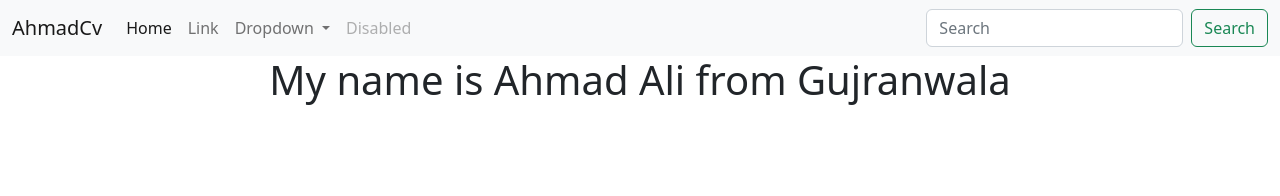
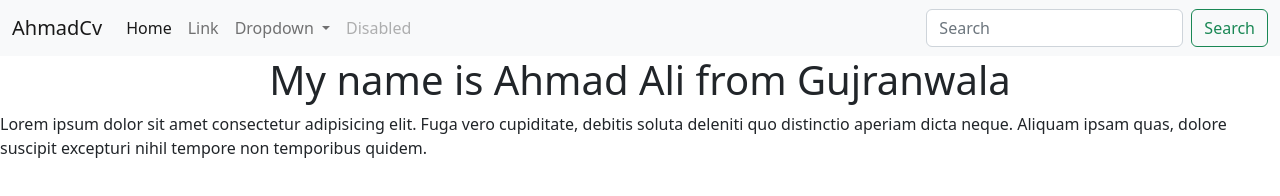
Before and after one commit to ahmadsahb/home.github.io, a plain HTML site: page index.html in a window 1280 px wide. Drawn offline with nearby package versions, Linux system fonts and the light colour scheme.

Commit message:
new commit

```diff
--- a/index.html
+++ b/index.html
@@ -44,6 +44,7 @@
         </div>
       </nav>
       <h1 style="text-align: center;">My name is Ahmad Ali from Gujranwala</h1>
+      <p>Lorem ipsum dolor sit amet consectetur adipisicing elit. Fuga vero cupiditate, debitis soluta deleniti quo distinctio aperiam dicta neque. Aliquam ipsam quas, dolore suscipit excepturi nihil tempore non temporibus quidem.</p>
     <script src="https://cdn.jsdelivr.net/npm/bootstrap@5.2.3/dist/js/bootstrap.bundle.min.js" integrity="sha384-kenU1KFdBIe4zVF0s0G1M5b4hcpxyD9F7jL+jjXkk+Q2h455rYXK/7HAuoJl+0I4" crossorigin="anonymous"></script>
   </body>
 </html>
```
